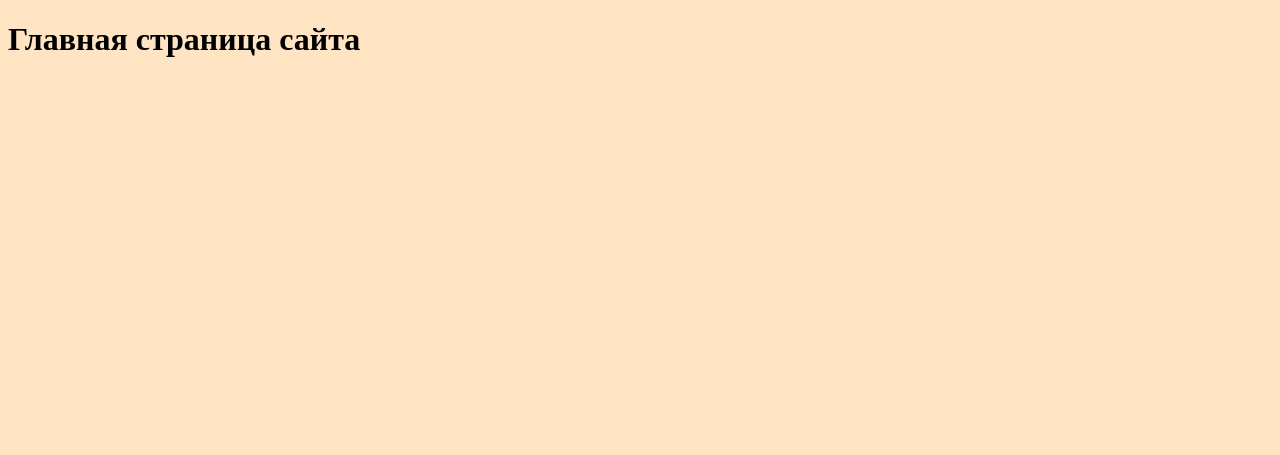
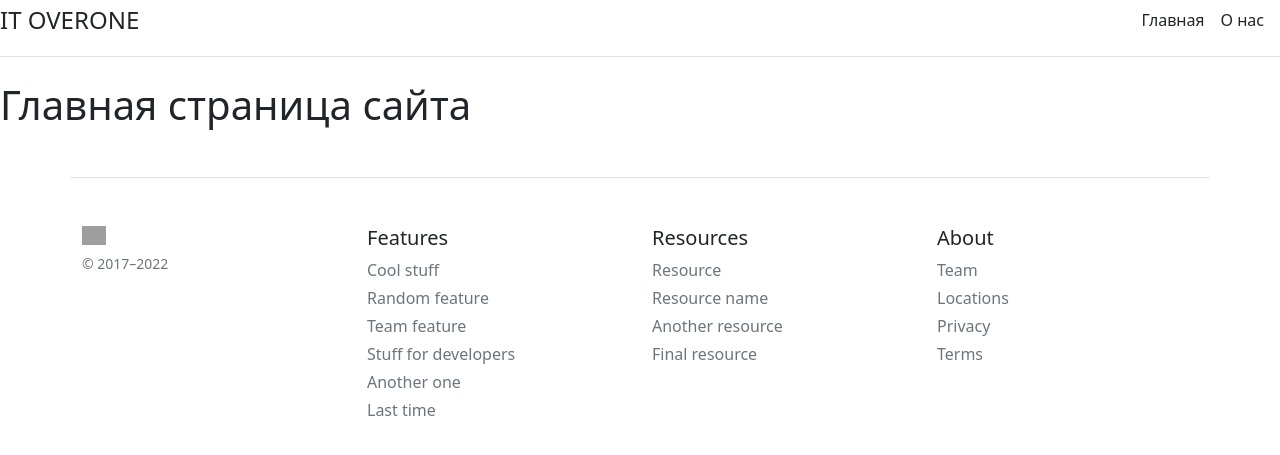
Before and after one commit to Anzhelika007/flaskblog, a Flask app: page / in a window 1280 px wide. Shown: the top 455 px of the page. Run offline with Flask 2, Linux system fonts and the light colour scheme; grey boxes are pictures that could not be loaded.

Commit message:
add footer and header

```diff
--- a/static/css/main.css
+++ /dev/null
@@ -1,3 +0,0 @@
-body {
-    background: bisque;
-}
--- a/templates/base.html
+++ b/templates/base.html
@@ -5,11 +5,61 @@
     <meta name="viewport"
           content="width=device-width, user-scalable=no, initial-scale=1.0, maximum-scale=1.0, minimum-scale=1.0">
     <meta http-equiv="X-UA-Compatible" content="ie=edge">
-    <link rel="stylesheet" href="{{ url_for('static', filename='css/main.css')}}">
+    <link rel="stylesheet" href="https://cdn.jsdelivr.net/npm/bootstrap@5.2.2/dist/css/bootstrap.min.css">
     <title>{% block title %}{% endblock %}</title>
 </head>
 <body>
+    <div class="d-flex flex-column flex-md-row align-items-center pb-3 mb-4 border-bottom">
+        <a href="/" class="d-flex align-items-center text-dark text-decoration-none">
+            <span class="fs-4">IT OVERONE</span>
+        </a>
+
+        <nav class="d-inline-flex mt-2 mt-md-0 ms-md-auto">
+            <a class="me-3 py-2 text-dark text-decoration-none" href="/">Главная</a>
+            <a class="me-3 py-2 text-dark text-decoration-none" href="/about">О нас</a>
+        </nav>
+    </div>
+
     {% block body%}{% endblock %}
+
+    <footer class="container pt-4 my-md-5 pt-md-5 border-top">
+        <div class="row">
+            <div class="col-12 col-md">
+                <img class="mb-2" src="/docs/5.2/assets/brand/bootstrap-logo.svg" alt="" width="24" height="19">
+                <small class="d-block mb-3 text-muted">© 2017–2022</small>
+            </div>
+            <div class="col-6 col-md">
+                <h5>Features</h5>
+                <ul class="list-unstyled text-small">
+                    <li class="mb-1"><a class="link-secondary text-decoration-none" href="#">Cool stuff</a></li>
+                    <li class="mb-1"><a class="link-secondary text-decoration-none" href="#">Random feature</a></li>
+                    <li class="mb-1"><a class="link-secondary text-decoration-none" href="#">Team feature</a></li>
+                    <li class="mb-1"><a class="link-secondary text-decoration-none" href="#">Stuff for developers</a>
+                    </li>
+                    <li class="mb-1"><a class="link-secondary text-decoration-none" href="#">Another one</a></li>
+                    <li class="mb-1"><a class="link-secondary text-decoration-none" href="#">Last time</a></li>
+                </ul>
+            </div>
+            <div class="col-6 col-md">
+                <h5>Resources</h5>
+                <ul class="list-unstyled text-small">
+                    <li class="mb-1"><a class="link-secondary text-decoration-none" href="#">Resource</a></li>
+                    <li class="mb-1"><a class="link-secondary text-decoration-none" href="#">Resource name</a></li>
+                    <li class="mb-1"><a class="link-secondary text-decoration-none" href="#">Another resource</a></li>
+                    <li class="mb-1"><a class="link-secondary text-decoration-none" href="#">Final resource</a></li>
+                </ul>
+            </div>
+            <div class="col-6 col-md">
+                <h5>About</h5>
+                <ul class="list-unstyled text-small">
+                    <li class="mb-1"><a class="link-secondary text-decoration-none" href="#">Team</a></li>
+                    <li class="mb-1"><a class="link-secondary text-decoration-none" href="#">Locations</a></li>
+                    <li class="mb-1"><a class="link-secondary text-decoration-none" href="#">Privacy</a></li>
+                    <li class="mb-1"><a class="link-secondary text-decoration-none" href="#">Terms</a></li>
+                </ul>
+            </div>
+        </div>
+    </footer>
 
 </body>
 </html>
```
